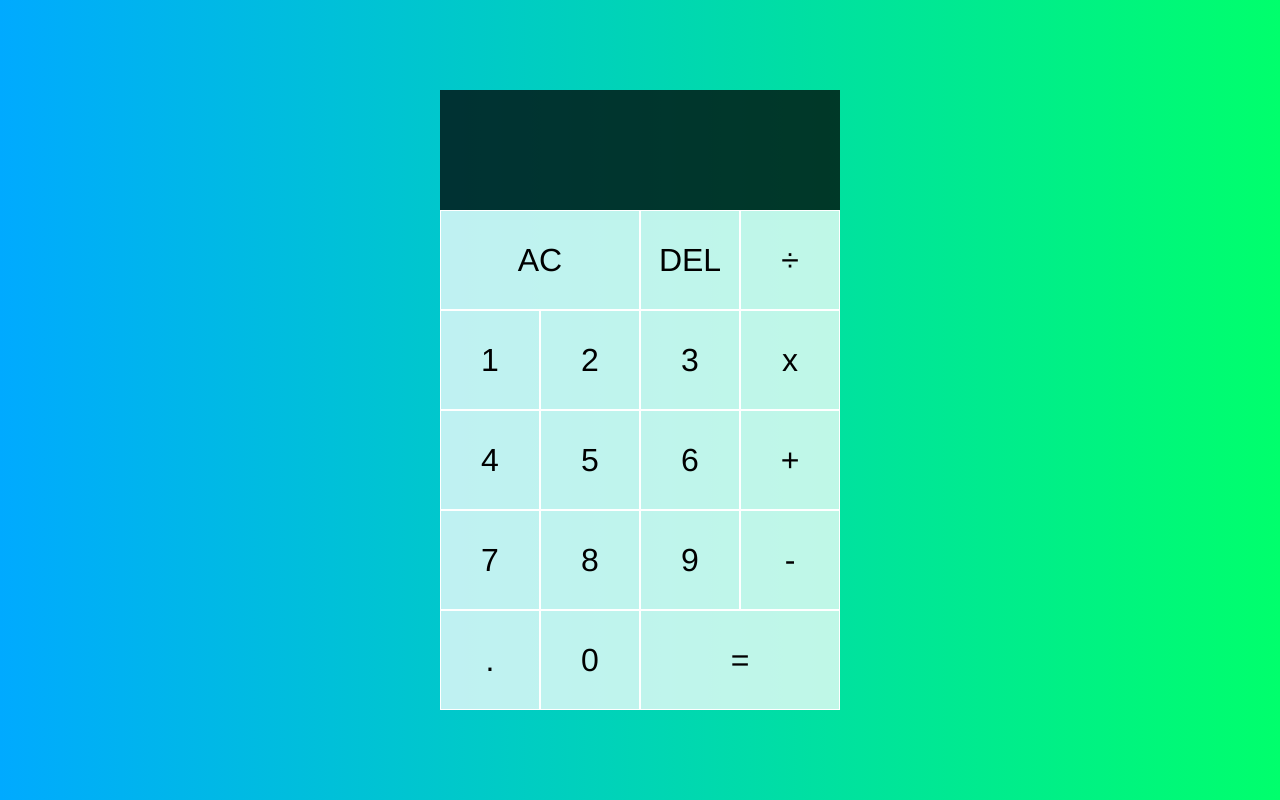
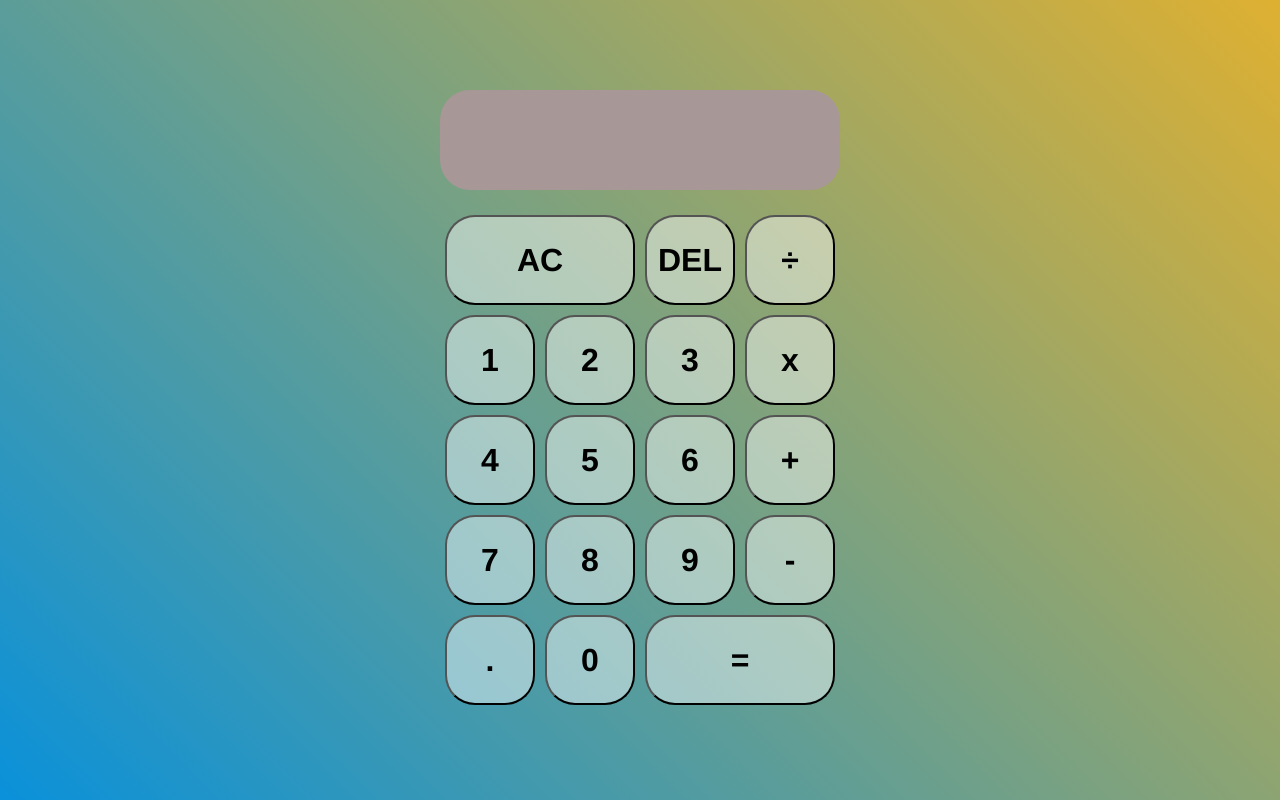
Before and after one commit to Akexander/calculator-project, a plain HTML site: page index.html in a window 1280 px wide. Drawn offline with Linux system fonts and the light colour scheme.

Commit message:
new scss layout

```diff
--- a/main.scss
+++ b/main.scss
@@ -7,8 +7,11 @@
 body {
   padding: 0;
   margin: 0;
-  background: linear-gradient(to right, #00AAFF, #00FF6C);
+  // background: linear-gradient(to right, #00AAFF, #00FF6C);
+  background: linear-gradient(45deg, #0a91da, #ddad29f5);
 }
+
+
 
 .calculator-grid {
   display: grid;
@@ -17,18 +20,24 @@ body {
   min-height: 100vh;
   grid-template-columns: repeat(4, 100px);
   grid-template-rows: minmax(120px, auto) repeat(5, 100px);
+}
 
-}
+
+
 
 .calculator-grid > button {
   cursor: pointer;
   font-size: 2rem;
-  border: 1px solid white;
-  background-color: rgba(255, 255, 255, .75);
+  font-weight: bolder;
+  border: 1px solid rgba (255, 255, 255, .45);
+  border-radius: 30px;
+  padding: 10px;
+  margin: 5px;
+  background-color: rgba(255, 255, 255, .45);
 }
 
 .calculator-grid > button:hover {
-  background-color: rgba(255, 255, 255, .90);
+  background-color: rgba(255, 255, 255, .45);
 }
 
 .span-two {
@@ -37,14 +46,18 @@ body {
 
 .output {
    grid-column: 1 / -1;
-   background-color: rgba(0, 0, 0, .75);
+   background-color: rgba(167, 151, 151, 10);
    display: flex;
-   align-items: flex-end;
+   align-items: center;
    justify-content: space-around;
    flex-direction: column;
    padding: 10px;
+   margin-bottom: 20px;
    word-wrap: break-word;
    word-break: break-all;
+   width: 400px;
+   border-radius: 30px;
+//    box-shadow: rgba(167, 151, 151, 30);
 }
 
 // .output .previous-operand {
@@ -58,11 +71,11 @@ body {
 // }
 
 .output .current-operand {
-  color: rgba(255, 255, 255, .75);
+  color: rgb(53, 51, 51);
   font-size: 1.5rem;
 }
 
 .output .previous-operand {
-  color: white;
-  font-size: 2.5rem;
+  color: black;
+  font-size: 3.0rem;
 }
```
Also changed, not shown: main.css.
